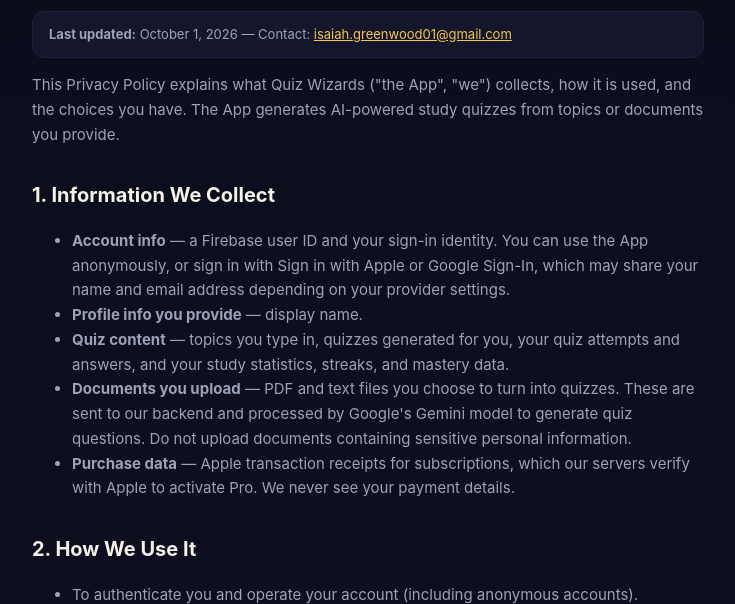
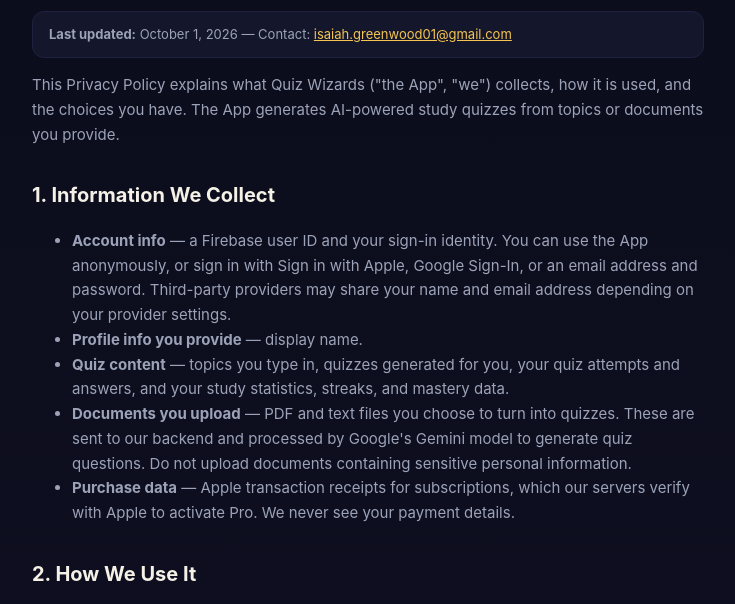
Before and after one commit to Greenwood-creates/quiz-wiz-legal, a plain HTML site: page privacy.html in a window 1280 px wide. Shown: the part 145-749 px from the top of the page, without its empty margins (272-1007 px from the left). Drawn offline with Linux system fonts and the light colour scheme.

Commit message:
Privacy: include email/password sign-in method

```diff
--- a/privacy.html
+++ b/privacy.html
@@ -28,7 +28,7 @@
 
 <h2>1. Information We Collect</h2>
 <ul>
-  <li><strong>Account info</strong> — a Firebase user ID and your sign-in identity. You can use the App anonymously, or sign in with Sign in with Apple or Google Sign-In, which may share your name and email address depending on your provider settings.</li>
+  <li><strong>Account info</strong> — a Firebase user ID and your sign-in identity. You can use the App anonymously, or sign in with Sign in with Apple, Google Sign-In, or an email address and password. Third-party providers may share your name and email address depending on your provider settings.</li>
   <li><strong>Profile info you provide</strong> — display name.</li>
   <li><strong>Quiz content</strong> — topics you type in, quizzes generated for you, your quiz attempts and answers, and your study statistics, streaks, and mastery data.</li>
   <li><strong>Documents you upload</strong> — PDF and text files you choose to turn into quizzes. These are sent to our backend and processed by Google's Gemini model to generate quiz questions. Do not upload documents containing sensitive personal information.</li>
```
